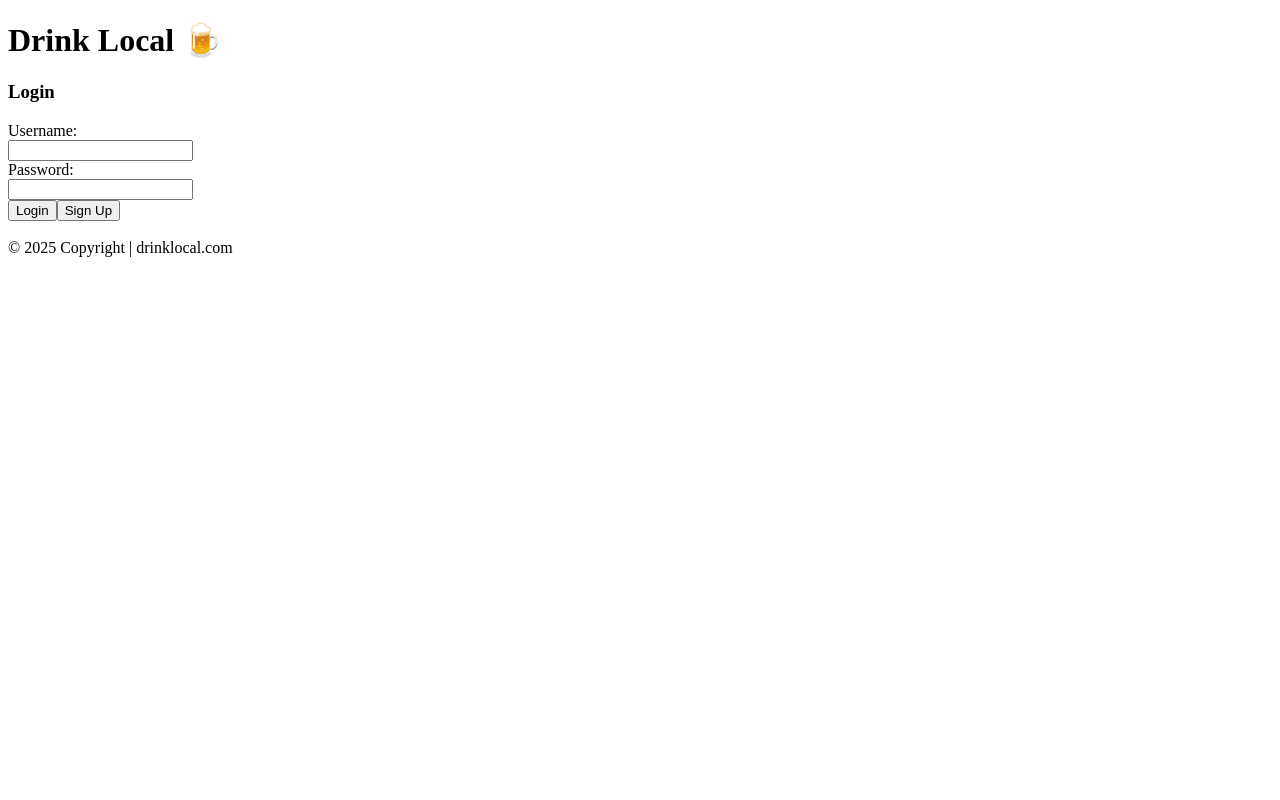
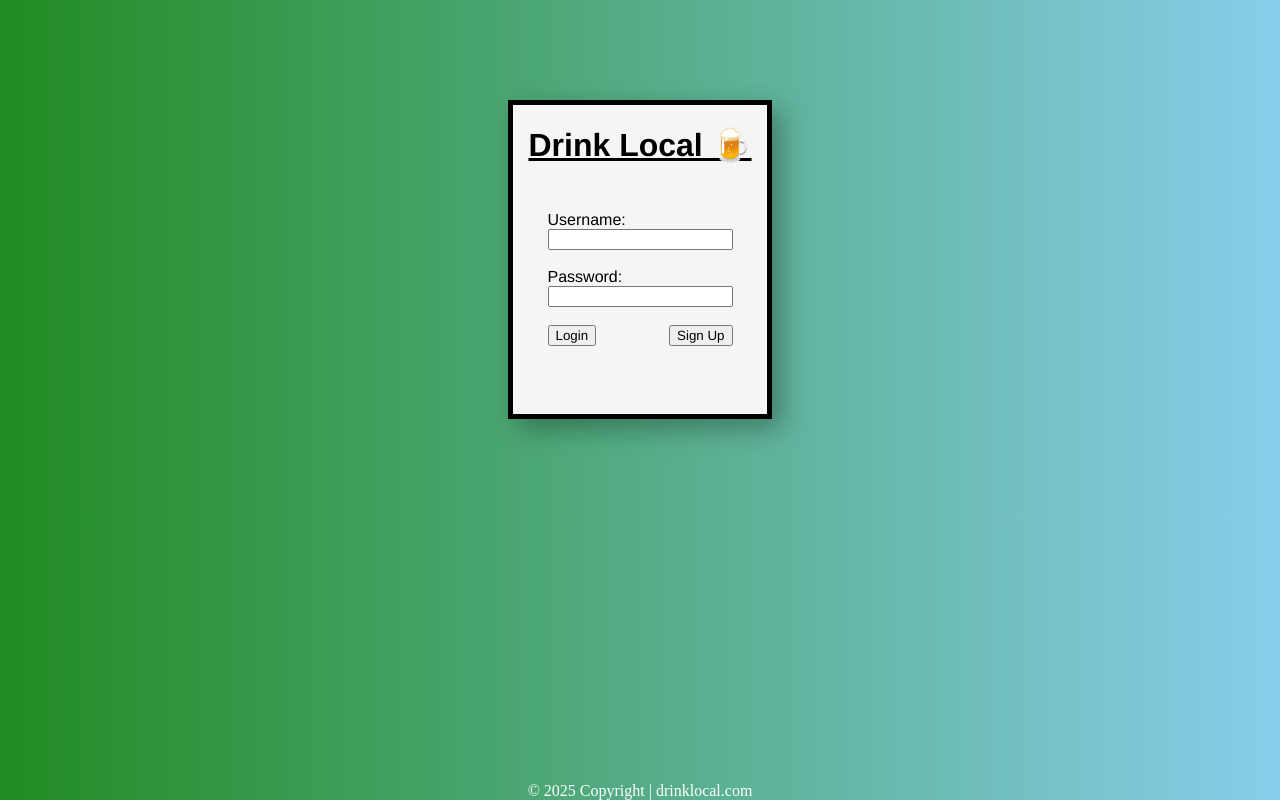
Before and after one commit to foxnathan1190/unit1-final-project-beersAndBreweries, a React (Vite) app in the folder beers-and-breweries/: page / in a window 1280 px wide. Built offline with nearby package versions, Linux system fonts and the light colour scheme.

Commit message:
Made up login page with CSS.

```diff
--- a/beers-and-breweries/src/App.css
+++ b/beers-and-breweries/src/App.css
@@ -0,0 +1,40 @@
+body {
+    background-image: linear-gradient(to right, forestgreen, skyblue);
+}
+
+.loginPage {
+    display: flex;
+    flex-direction: column;
+    justify-content: center;
+    align-items: center;
+    margin: 100px 500px 100px;
+    background-color: whitesmoke;
+    border: 5px solid black;
+    box-shadow: 10px 10px 25px rgba(0, 0, 0, 0.3);
+}
+
+#loginTitle {
+    text-decoration: underline;
+    font-family:'Franklin Gothic Medium', 'Arial Narrow', Arial, sans-serif
+}
+
+#loginForm {
+    padding: 50px;
+    padding-top: 25px;
+    font-family:'Franklin Gothic Medium', 'Arial Narrow', Arial, sans-serif
+}
+
+.loginButton {
+    font-family:'Franklin Gothic Medium', 'Arial Narrow', Arial, sans-serif
+}
+
+#signUpButton {
+    float: right;
+}
+
+.footer {
+    position: fixed;
+    bottom: 0;
+    width: 100;
+    color: white
+}
--- a/beers-and-breweries/src/components/About.jsx
+++ b/beers-and-breweries/src/components/About.jsx
@@ -9,7 +9,7 @@ const About = () => {
             <p>
                 We here at Drink Local have always wanted to be able to travel and drink local.
             </p>
-            <footer>&copy;  2025 Copyright | drinklocal.com</footer>
+            <footer className="footer">&copy;  2025 Copyright | drinklocal.com</footer>
         </div>
     );
 }
--- a/beers-and-breweries/src/components/CreateProfile.jsx
+++ b/beers-and-breweries/src/components/CreateProfile.jsx
@@ -40,9 +40,10 @@ const CreateProfile = () => {
                     <label htmlFor="year">Year:</label>
                     <br />
                     <input type="text" id="year" name="year"></input>
-                </section><br/>
+                </section><br />
                 <button onClick={handleClick} type="submit">Submit</button>
             </form>
+            <footer className="footer">&copy;  2025 Copyright | drinklocal.com</footer>
         </div>
     );
 }
--- a/beers-and-breweries/src/components/LoginPage.jsx
+++ b/beers-and-breweries/src/components/LoginPage.jsx
@@ -15,18 +15,17 @@ const LoginPage = () => {
     }
 
     return (
-        <div>
-            <h1>Drink Local &#127866;</h1>
-            <h3>Login</h3>
-            <form>
+        <div className="loginPage">
+            <h1 id="loginTitle">Drink Local &#127866;</h1>
+            <form id="loginForm">
                 <label htmlFor="username">Username: </label><br />
-                <input type="text" id="username" name="username"></input><br />
+                <input type="text" id="username" name="username"></input><br /><br />
                 <label htmlFor="password">Password: </label><br />
-                <input type="password" id="password" name="password"></input><br />
-                <button type="submit" onClick={handleClickLogin}>Login</button>
-                <button type="submit" onClick={handleClickSignUp}>Sign Up</button>
+                <input type="password" id="password" name="password"></input><br /><br />
+                <button type="submit" className="loginButton" onClick={handleClickLogin}>Login</button>
+                <button type="submit" className="loginButton" id="signUpButton" onClick={handleClickSignUp}>Sign Up</button>
             </form><br />
-            <footer>&copy;  2025 Copyright | drinklocal.com</footer>
+            <footer className="footer">&copy;  2025 Copyright | drinklocal.com</footer>
         </div>
     );
 }
--- a/beers-and-breweries/src/components/Main.jsx
+++ b/beers-and-breweries/src/components/Main.jsx
@@ -8,7 +8,7 @@ const Main = () => {
             <p>
 
             </p>
-            <footer>&copy;  2025 Copyright | drinklocal.com</footer>
+            <footer className="footer">&copy;  2025 Copyright | drinklocal.com</footer>
         </>
     );
 }
--- a/beers-and-breweries/src/components/ProfilePage.jsx
+++ b/beers-and-breweries/src/components/ProfilePage.jsx
@@ -5,7 +5,7 @@ const ProfilePage = () => {
         <div>
             <NavigationMenu />
             <h1>Profile</h1>
-            <footer>&copy;  2025 Copyright | drinklocal.com</footer>
+            <footer className="footer">&copy;  2025 Copyright | drinklocal.com</footer>
         </div>
     );
 }
--- a/beers-and-breweries/src/components/SavedList.jsx
+++ b/beers-and-breweries/src/components/SavedList.jsx
@@ -5,7 +5,7 @@ const SavedList = () => {
         <div>
             <NavigationMenu />
             <h1>Your Saved Breweries</h1>
-            <footer>&copy;  2025 Copyright | drinklocal.com</footer>
+            <footer className="footer">&copy;  2025 Copyright | drinklocal.com</footer>
         </div>
     );
 }
--- a/beers-and-breweries/src/components/Search.jsx
+++ b/beers-and-breweries/src/components/Search.jsx
@@ -43,7 +43,7 @@ const Search = () => {
                     ))}
                 </ul>
             </form>
-            <footer>&copy;  2025 Copyright | drinklocal.com</footer>
+            <footer className="footer">&copy;  2025 Copyright | drinklocal.com</footer>
         </div>
     );
 }
```
